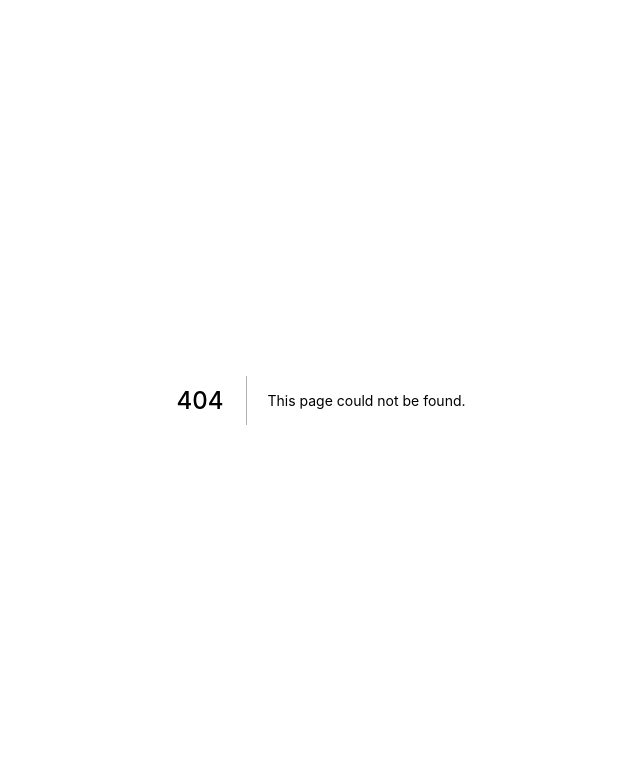
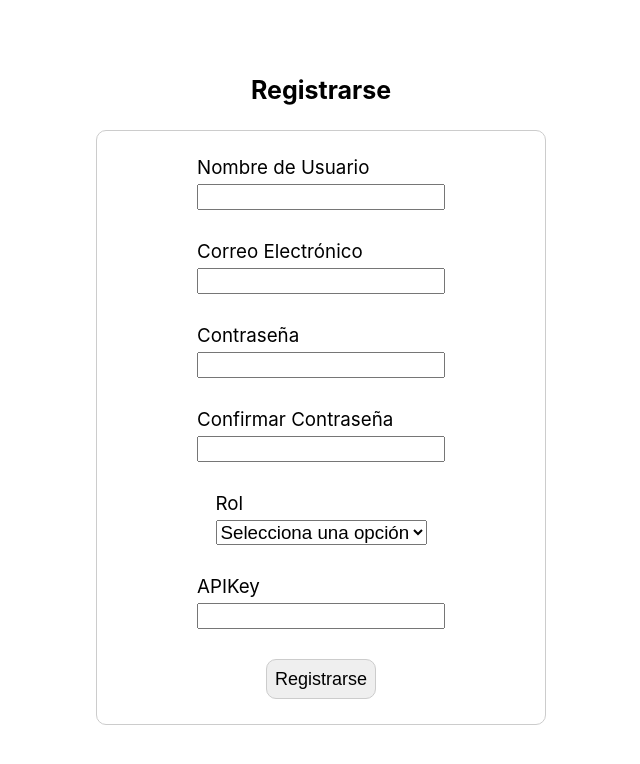
Before and after one commit to onedrako/theWinterGallerySchedules_Frontend, a Next.js app: page /signUp in a window 1280 px wide. Before the commit this address had no page. Shown: the top 764 px of the page, without its empty margins (319-959 px from the left). Built offline with nearby package versions, Linux system fonts and the light colour scheme.

Commit message:
Working on signUp

```diff
--- /dev/null
+++ b/components/layout/ErrorMessageForForms.jsx
@@ -0,0 +1,27 @@
+import React from 'react'
+import { AiFillAlert } from 'react-icons/ai'
+
+const ErrorMessageForForms = ({ children }) => {
+  return (
+    <>
+      <div className='errorContainer'>
+        <p>{children}</p>
+        <AiFillAlert size={20} color='#b91b1b'/>
+      </div>
+      <style jsx>{`
+        p{
+          font-size: 1.5rem;
+          color : #b91b1b;
+        }
+        .errorContainer{
+          display: flex;
+          align-items: center;
+          gap: 10px;
+        }
+
+      `}</style>
+    </>
+  )
+}
+
+export default ErrorMessageForForms
--- /dev/null
+++ b/components/layout/SignUp.jsx
@@ -0,0 +1,146 @@
+import React from 'react'
+import { Formik, Form, Field, ErrorMessage } from 'formik'
+import * as yup from 'yup'
+import axios from 'axios'
+
+import ErrorMessageForForms from './ErrorMessageForForms'
+
+import safeHTML from '../../utils/sanitizeObject'
+import objectPrepared from '../../utils/prepareObject'
+
+const SignUp = () => {
+  return (
+  <>
+    <Formik
+      initialValues = {{
+        nickName: '',
+        email: '',
+        password: '',
+        passwordConfirm: '',
+        role: undefined,
+        api: ''
+      }}
+      validationSchema = {
+        yup.object({
+          nickName: yup.string().required('El nombre de usuario es requerido'),
+          email: yup.string().email('Invalid email').required('El email es requerido '),
+          password: yup.string().min(8, 'la contraseña debe tener mínimo 8 dígitos').required('La contraseña es requerida'),
+          passwordConfirm: yup.string().oneOf([yup.ref('password'), null], 'La contraseña no coincide'),
+          role: yup.string().required('El rol es requerido'),
+          api: yup.string().required('La API Key es requerida')
+        })
+      }
+      onSubmit = {(values) => {
+        const { api } = values
+        delete values.passwordConfirm
+        delete values.api
+        const data = objectPrepared(values)
+        const safeData = safeHTML(data)
+        axios.post(`${process.env.NEXT_PUBLIC_API_URL}/users`, safeData, {
+          headers: {
+            'Content-Type': 'application/json',
+            api: api
+          }
+        })
+          .then(res => {
+            if (res.status === 201) {
+              console.log('Usuario creado')
+            }
+          })
+      }}
+    >
+
+      <div className='container'>
+        <h2>Registrarse</h2>
+        <Form >
+          <div className='form'>
+          <div className="inputContainer">
+            <label htmlFor='nickName'>Nombre de Usuario</label>
+            <Field name="nickName" type="text"/>
+            <ErrorMessage name='nickName' component={ErrorMessageForForms} />
+          </div>
+          <div className="inputContainer">
+            <label htmlFor='email'>Correo Electrónico</label>
+            <Field name="email" type="text"/>
+
+            <ErrorMessage name='email' component={ErrorMessageForForms}/>
+
+          </div>
+          <div className="inputContainer">
+            <label htmlFor='password'>Contraseña</label>
+            <Field name="password" type="password"/>
+            <ErrorMessage name='password' component={ErrorMessageForForms}/>
+
+          </div>
+          <div className="inputContainer">
+            <label htmlFor='password'>Confirmar Contraseña</label>
+            <Field name="passwordConfirm" type="password"/>
+            <ErrorMessage name='passwordConfirm' component={ErrorMessageForForms}/>
+          </div>
+
+          <div className="inputContainer">
+            <label htmlFor='role'>Rol</label>
+
+            <Field name="role" as="select" >
+              <option value={null}>Selecciona una opción</option>
+              <option value='admin'>Admin</option>
+            </Field>
+          </div>
+
+          <div className="inputContainer">
+            <label htmlFor='api'>APIKey</label>
+            <Field name="api" type="text"/>
+            <ErrorMessage name='api' component={ErrorMessageForForms}/>
+          </div>
+
+          <button type='submit'>Registrarse</button>
+          </div>
+        </Form>
+      </div>
+    </Formik>
+
+    <style jsx>{`
+      .container{
+        display: flex;
+        width: 100%;
+        height: 100vh;
+        flex-direction: column;
+        align-items: center;
+        justify-content: center;
+        padding: 25px;
+      }
+      .form{
+        border-radius: 10px;
+        border: 1px solid #ccc;
+        padding: 25px;
+        width: 450px;
+        display: flex;
+        flex-direction: column;
+        align-items: center;
+        justify-content: center;
+      }
+      .inputContainer{
+        display: grid;
+        gap: 5px;
+        font-size: 3rem;
+        margin-bottom: 30px;
+      }
+      h2{
+        font-size: 2.5rem;
+        margin-bottom: 25px;
+      }
+      button{
+        width: 110px;
+        height: 30px;
+        font-size: 1.8rem;
+        border-radius: 10px;
+        border: 1px solid #ccc;
+        height: 40px;
+        cursor: pointer;
+      }
+    `}</style>
+  </>
+  )
+}
+
+export default SignUp
--- a/components/update/EditContainer.jsx
+++ b/components/update/EditContainer.jsx
@@ -1,5 +1,4 @@
-import dynamic from 'next/dynamic'
-import { useState, useEffect, useLayoutEffect } from 'react'
+import { useState, useEffect } from 'react'
 import axios from 'axios'
 import { useSession } from 'next-auth/react'
 import { saveAs } from 'file-saver'
--- a/pages/api/auth/[...nextauth].js
+++ b/pages/api/auth/[...nextauth].js
@@ -3,7 +3,7 @@ import NextAuth from 'next-auth/next'
 
 const options = {
   theme: {
-    colorScheme: 'dark'
+    colorScheme: 'light'
   },
   debug: true,
   session: {},
--- /dev/null
+++ b/pages/signUp.jsx
@@ -0,0 +1,10 @@
+import React from 'react'
+import SignUp from '../components/layout/SignUp'
+
+const signUp = () => {
+  return (
+    <SignUp/>
+  )
+}
+
+export default signUp
```
